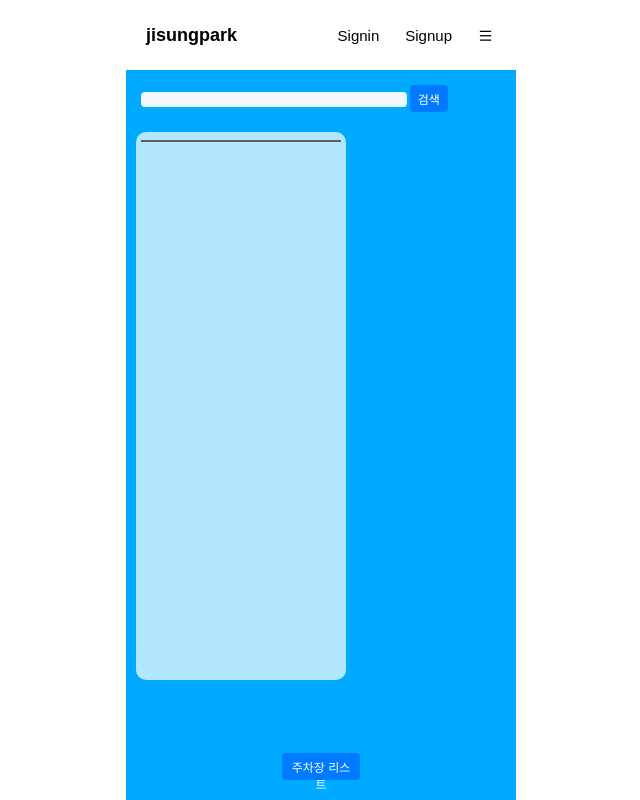
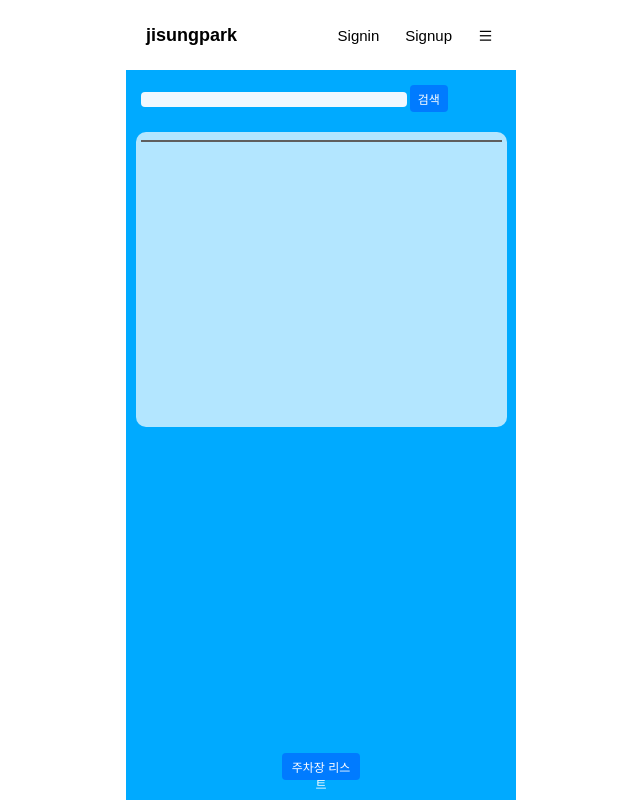
Before and after one commit to pirogramming/JisungPark, a Django app: page /map/ in a window 1280 px wide. Shown: the whole page, without its empty margins (319-959 px from the left). Run offline with Django 5.2, Linux system fonts and the light colour scheme; some libraries are stand-ins or nearby versions.

Commit message:
[fix]스크롤 너비 수정 보류

```diff
--- a/static/css/style-pth.css
+++ b/static/css/style-pth.css
@@ -1,7 +1,7 @@
 .map_wrap, .map_wrap * {
     margin:0;
     padding:0;
-    font-size:10px;
+    font-size: 1.1rem;x;
 }
 .map_wrap {
     position:relative;
@@ -75,9 +75,9 @@
     top:0;
     left:0;
     bottom:0;
-    width:210px;
-    height: 80%;
-    margin:10px 0 30px 10px;
+    width:95%;
+    height: 43%;
+    margin:10px 10px 30px 10px;
     padding:5px;
     overflow-y:auto;
     background:rgba(255, 255, 255, 0.7);
```
